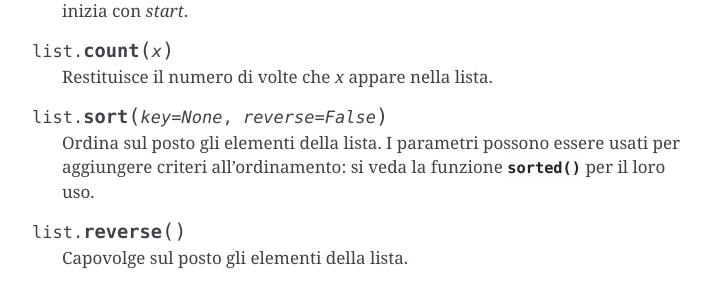
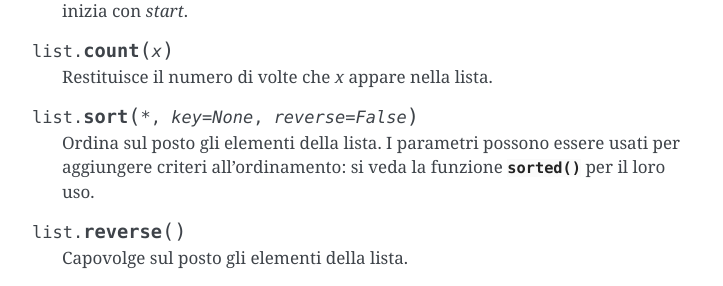
Before and after one commit to ricpol/pytutorial-it, a Sphinx documentation site: the page built from tutorial/source/datastructures.rst, in a window 1280 px wide and 900 px high, scrolled down 944 px. Shown: the part 153-439 px from the top of the window, without its empty margins (388-1111 px from the left). Built offline with Sphinx 7.4.7, drawn with Linux system fonts in a browser that asks for light colours.

```diff
--- a/tutorial/source/appetite.rst
+++ b/tutorial/source/appetite.rst
@@ -9,7 +9,7 @@
     Questa è la traduzione della **versione "di sviluppo" del Tutorial**,
     corrispondente a Python 3.10 e al "master branch" della repository,
     ed è aggiornata al
-    `27 novembre  2020 <https://github.com/python/cpython/commits/master/Doc/tutorial>`_.
+    `28 novembre  2020 <https://github.com/python/cpython/commits/master/Doc/tutorial>`_.
 
     La repository GitHub di questo progetto
     `si trova qui <https://github.com/ricpol/pytutorial-it>`_:
--- a/tutorial/source/datastructures.rst
+++ b/tutorial/source/datastructures.rst
@@ -72,7 +72,7 @@ tutti i metodi disponibili per gli oggetti-lista:
 
    Restituisce il numero di volte che *x* appare nella lista.
 
-.. method:: list.sort(key=None, reverse=False)
+.. method:: list.sort(*, key=None, reverse=False)
    :noindex:
 
    Ordina sul posto gli elementi della lista. I parametri possono essere usati
```
